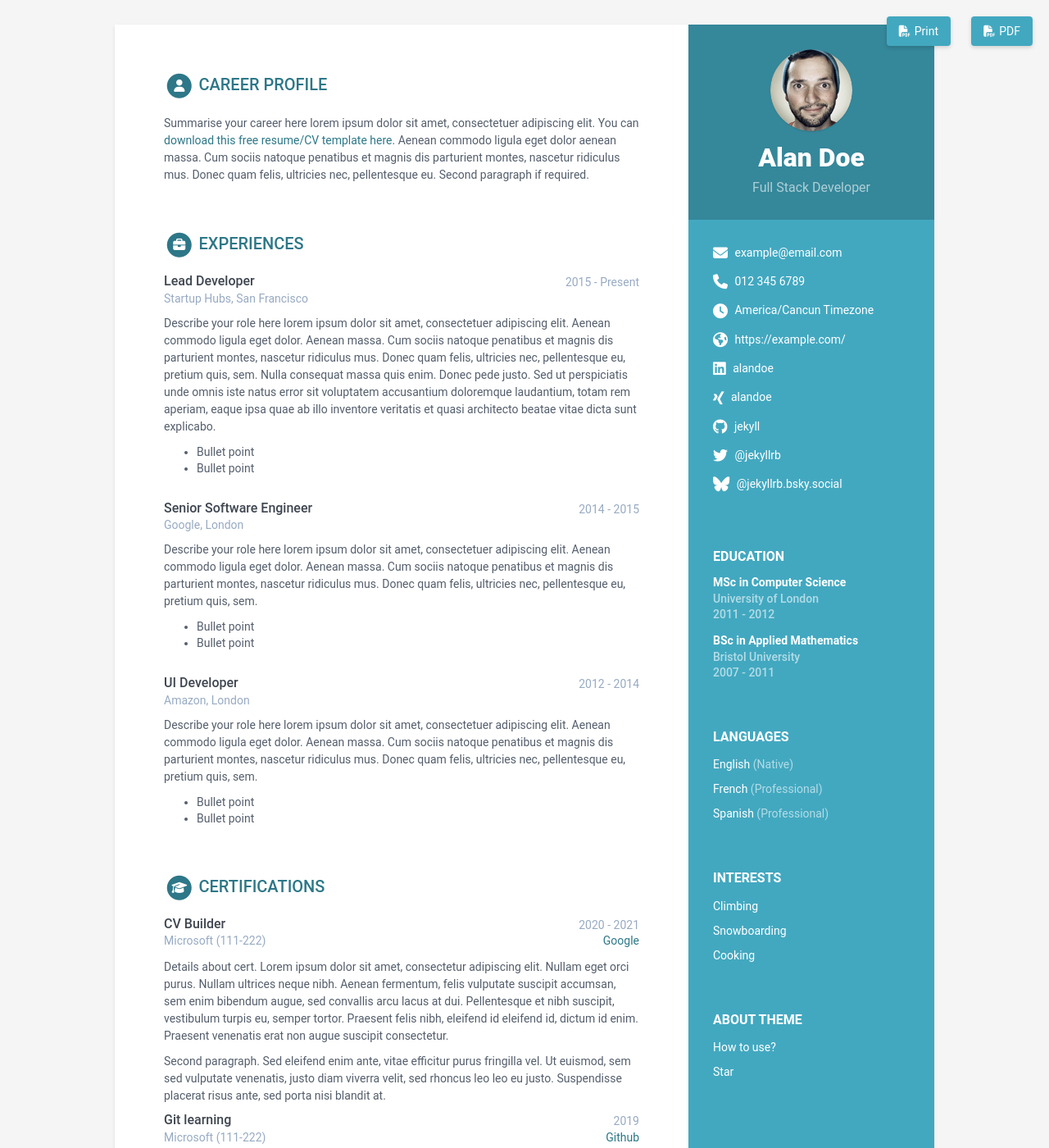
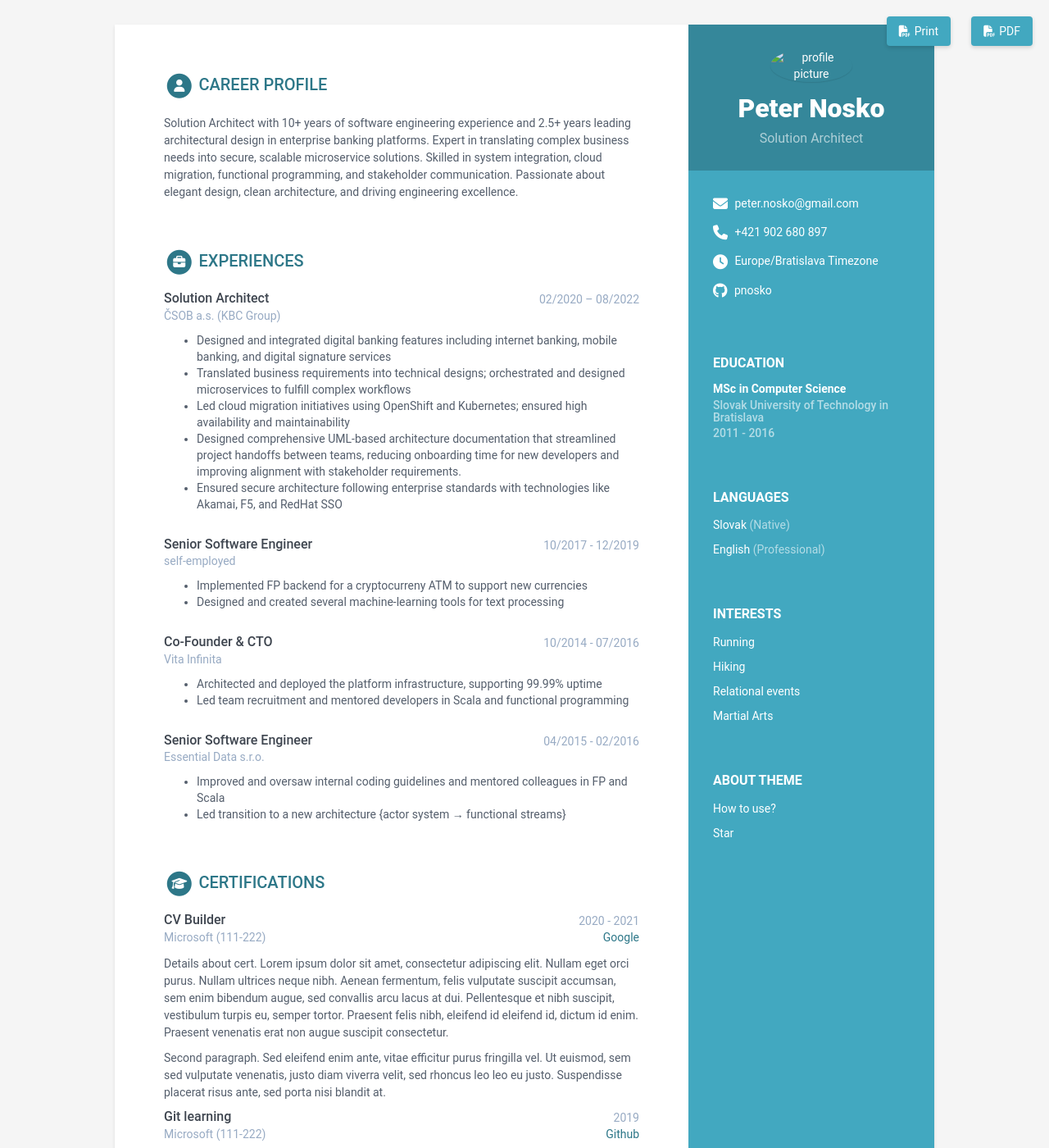
Before and after one commit to pnosko/pnosko.github.io, a Jekyll site: the page built from index.html, in a window 1280 px wide and 1400 px high. Shown: the whole window at 82% size. Built offline with Jekyll 4.4.1, drawn with Linux system fonts in a browser that asks for light colours; some of the changed text lies outside the part shown.

Commit message:
edit to mine

```diff
--- a/_data/data.yml
+++ b/_data/data.yml
@@ -8,134 +8,104 @@ sidebar:
   education: True # set to False if you want education in main section instead of in sidebar
 
   # Profile information
-  name: Alan Doe
-  tagline: Full Stack Developer
+  name: Peter Nosko
+  tagline: Solution Architect
   avatar: profile.png #place a 100x100 picture inside /assets/images/ folder and provide the name of the file below
 
   # Sidebar links
-  email: example@email.com
-  phone: 012 345 6789
-  timezone: America/Cancun # Enter your timezone, e.g., America/Havana, Africa/Casablanca, America/North_Dakota/Center
+  email: peter.nosko@gmail.com
+  phone: +421 902 680 897
+  timezone: Europe/Bratislava # Enter your timezone, e.g., America/Havana, Africa/Casablanca, America/North_Dakota/Center
   citizenship:
-  website: https://example.com/ # Include the full website URL, including "http://" or "https://".
-  linkedin: alandoe
-  xing: alandoe
-  github: jekyll
-  telegram: # add your nickname without '@' sign
-  gitlab:
-  bitbucket:
-  bluesky: '@jekyllrb.bsky.social' # Specify your full Bluesky handle
-  twitter: '@jekyllrb'
-  stack-overflow: # Number/Username, e.g. 123456/alandoe
-  codewars:
-  goodreads: # Number-Username, e.g. 123456-alandoe
-  mastodon: # Please include your full Mastodon link here.
-  hackerrank: # Please provide your HackerRank username.
-  leetcode: # Please provide your LeetCode username.
+  # website: https://example.com/ # Include the full website URL, including "http://" or "https://".
+  #linkedin: alandoe
+  #xing: alandoe
+  github: pnosko
+  #telegram: # add your nickname without '@' sign
+  #gitlab:
+  #bitbucket:
+  #bluesky: '@jekyllrb.bsky.social' # Specify your full Bluesky handle
+  #twitter: '@jekyllrb'
+  #stack-overflow: # Number/Username, e.g. 123456/alandoe
+  #codewars:
+  #goodreads: # Number-Username, e.g. 123456-alandoe
+  #mastodon: # Please include your full Mastodon link here.
+  #hackerrank: # Please provide your HackerRank username.
+  #leetcode: # Please provide your LeetCode username.
   pdf: # Add a PDF link here if you want to include a PDF custom version in your resume.
 
   languages:
     title: Languages
     info:
-    - idiom: English
+    - idiom: Slovak
       level: Native
 
-    - idiom: French
-      level: Professional
-
-    - idiom: Spanish
+    - idiom: English
       level: Professional
 
   interests:
     title: Interests
     info:
-    - item: Climbing
+    - item: Running
       link:
 
 
-    - item: Snowboarding
+    - item: Hiking
       link:
 
 
-    - item: Cooking
+    - item: Relational events
+      link:
+
+
+    - item: Martial Arts
       link:
 
 
 career-profile:
   title: Career Profile
   summary: |
-    Summarise your career here lorem ipsum dolor sit amet, consectetuer
-    adipiscing elit. You can [download this free resume/CV template here]().
-    Aenean commodo ligula eget dolor aenean massa. Cum sociis natoque
-    penatibus et magnis dis parturient montes, nascetur ridiculus mus.
-    Donec quam felis, ultricies nec, pellentesque eu.
-    Second paragraph if required.
+    Solution Architect with 10+ years of software engineering experience and 2.5+ years leading architectural design in enterprise banking platforms. Expert in translating complex business needs into secure, scalable microservice solutions. Skilled in system integration, cloud migration, functional programming, and stakeholder communication. Passionate about elegant design, clean architecture, and driving engineering excellence.
 education:
   title: Education
   info:
   - degree: MSc in Computer Science
-    university: University of London
-    time: 2011 - 2012
+    university: Slovak University of Technology in Bratislava
+    time: 2011 - 2016
     details: |
-      Describe your study here lorem ipsum dolor sit amet, consectetuer
-      adipiscing elit. Aenean commodo ligula eget dolor. Aenean massa. Cum
-      sociis natoque penatibus et magnis dis parturient montes, nascetur
-      ridiculus mus. Donec quam felis, ultricies nec, pellentesque eu,
-      pretium quis, sem.
-        - Bullet point
-        - Bullet point
-  - degree: BSc in Applied Mathematics
-    university: Bristol University
-    time: 2007 - 2011
-    details: |
-      Describe your study here lorem ipsum dolor sit amet, consectetuer
-      adipiscing elit. Aenean commodo ligula eget dolor. Aenean massa. Cum
-      sociis natoque penatibus et magnis dis parturient montes, nascetur
-      ridiculus mus. Donec quam felis, ultricies nec, pellentesque eu,
-      pretium quis, sem.
-        - Bullet point
-        - Bullet point
+      Strong focus on applications of Artificial Intelligence. Thesis topic _Application of Recurrent Neural Network to Play of Abstract Board Games_
+        - Winner of university TP Cup - best software project
 
 experiences:
   title: Experiences
   info:
-  - role: Lead Developer
-    time: 2015 - Present
-    company: Startup Hubs, San Francisco
+  - role: Solution Architect
+    time: 02/2020 – 08/2022
+    company: ČSOB a.s. (KBC Group)
     details: |
-      Describe your role here lorem ipsum dolor sit amet, consectetuer
-      adipiscing elit. Aenean commodo ligula eget dolor. Aenean massa.
-      Cum sociis natoque penatibus et magnis dis parturient montes,
-      nascetur ridiculus mus. Donec quam felis, ultricies nec,
-      pellentesque eu, pretium quis, sem. Nulla consequat massa quis
-      enim. Donec pede justo. Sed ut perspiciatis unde omnis iste natus
-      error sit voluptatem accusantium doloremque laudantium, totam rem
-      aperiam, eaque ipsa quae ab illo inventore veritatis et quasi
-      architecto beatae vitae dicta sunt explicabo.
-        - Bullet point
-        - Bullet point
+        - Designed and integrated digital banking features including internet banking, mobile banking, and digital signature services
+        - Translated business requirements into technical designs; orchestrated and designed microservices to fulfill complex workflows
+        - Led cloud migration initiatives using OpenShift and Kubernetes; ensured high availability and maintainability
+        - Designed comprehensive UML-based architecture documentation that streamlined project handoffs between teams, reducing onboarding time for new developers and improving alignment with stakeholder requirements.
+        - Ensured secure architecture following enterprise standards with technologies like Akamai, F5, and RedHat SSO
   - role: Senior Software Engineer
-    time: 2014 - 2015
-    company: Google, London
+    time: 10/2017 - 12/2019
+    company: self-employed
     details: |
-      Describe your role here lorem ipsum dolor sit amet, consectetuer
-      adipiscing elit. Aenean commodo ligula eget dolor. Aenean massa.
-      Cum sociis natoque penatibus et magnis dis parturient montes,
-      nascetur ridiculus mus. Donec quam felis, ultricies nec,
-      pellentesque eu, pretium quis, sem.
-        - Bullet point
-        - Bullet point
-  - role: UI Developer
-    time: 2012 - 2014
-    company: Amazon, London
+        - Implemented FP backend for a cryptocurreny ATM to support new currencies
+        - Designed and created several machine-learning tools for text processing
+  - role: Co-Founder & CTO
+    time: 10/2014 - 07/2016
+    company: Vita Infinita
     details: |
-      Describe your role here lorem ipsum dolor sit amet, consectetuer
-      adipiscing elit. Aenean commodo ligula eget dolor. Aenean massa.
-      Cum sociis natoque penatibus et magnis dis parturient montes,
-      nascetur ridiculus mus. Donec quam felis, ultricies nec,
-      pellentesque eu, pretium quis, sem.
-        - Bullet point
-        - Bullet point
+        - Architected and deployed the platform infrastructure, supporting 99.99% uptime
+        - Led team recruitment and mentored developers in Scala and functional programming
+  - role: Senior Software Engineer
+    time: 04/2015 - 02/2016
+    company: Essential Data s.r.o.
+    details: |
+        - Improved and oversaw internal coding guidelines and mentored colleagues in FP and Scala
+        - Led transition to a new architecture {actor system → functional streams}
 
 certifications:
   title: Certifications
@@ -178,88 +148,6 @@ certifications:
       Praesent felis nibh, eleifend id eleifend id, dictum id enim.
       Praesent venenatis erat non augue suscipit consectetur.
 
-projects:
-  title: Projects
-  intro: >
-    You can list your side projects in this section. Lorem ipsum dolor sit amet, consectetur adipiscing elit. Vestibulum et ligula in nunc bibendum fringilla a eu lectus.
-  assignments:
-  - title: Velocity
-    link: "#hook"
-    tagline: "A responsive website template designed to help startups promote, market and sell their products."
-
-  - title: DevStudio
-    link: "#"
-    tagline: "A responsive website template designed to help web developers/designers market their services."
-
-  - title: Tempo
-    link: "#"
-    tagline: "A responsive website template designed to help startups promote their products or services and to attract users &amp; investors"
-
-  - title: Atom
-    link: "#"
-    tagline: "A comprehensive website template solution for startups/developers to market their mobile apps."
-
-  - title: Delta
-    link: "#"
-    tagline: "A responsive Bootstrap one page theme designed to help app developers promote their mobile apps"
-
-oss:
-  title: OSS Contributions
-  intro: >
-    You can list your open source software contributions in this section. Lorem ipsum dolor sit amet, consectetur adipiscing elit. Vestibulum et ligula in nunc bibendum fringilla a eu lectus.
-  contributions:
-  - title: Tempo
-    link: "#"
-    tagline: "A responsive website template designed to help startups promote their products or services and to attract users &amp; investors"
-
-  - title: Atom
-    link: "#"
-    tagline: "A comprehensive website template solution for startups/developers to market their mobile apps."
-
-  - title: Delta
-    link: "#"
-    tagline: "A responsive Bootstrap one page theme designed to help app developers promote their mobile apps"
-
-publications:
-  title: Publications
-  intro: |
-    You can list your publications in this section. Lorem ipsum dolor sit
-    amet, consectetur adipiscing elit. Vestibulum et ligula in nunc
-    bibendum fringilla a eu lectus.
-  papers:
-  - title: The Art of Computer Programming
-    link: "#"
-    authors: Donald E. Knuth
-    conference: Addison-Wesley, 1968
-
-  - title: "Genetic Programming III: Darwinian Invention &amp; Problem Solving"
-    link: "#"
-    authors: Koza, J.R., Andre, D., Bennett, F.H., Keane, M.A.
-    conference: "Morgan Kaufmann Publishers Inc., San Francisco, CA, USA, 1st edn. (1999)"
-
-  - title: A syntax directed compiler for Algol 60
-    link: "#"
-    authors: Edgar T. Irons
-    conference: "Comm. ACM 4 (1961), 51–55"
-
-recommendations:
-  title: Recommendations
-  list:
-  - person: Yareli Perez
-    email: perezyareli@example.com
-    phone: 012 345 6789
-    role: General Director at example.com
-    recommendation: |
-      Alan Doe is a super employee!
-  - person: Lara Henderson
-    email: larah@example.com
-    phone: 012 345 6789
-    role: General Director at example.com
-    recommendation: |
-      I would like to work with Alan Doe again!
-
-      He is a great employee!
-
 skills:
   title: Skills &amp; Proficiency
 
```
Also changed, not shown: assets/images/profile.png (deleted).
